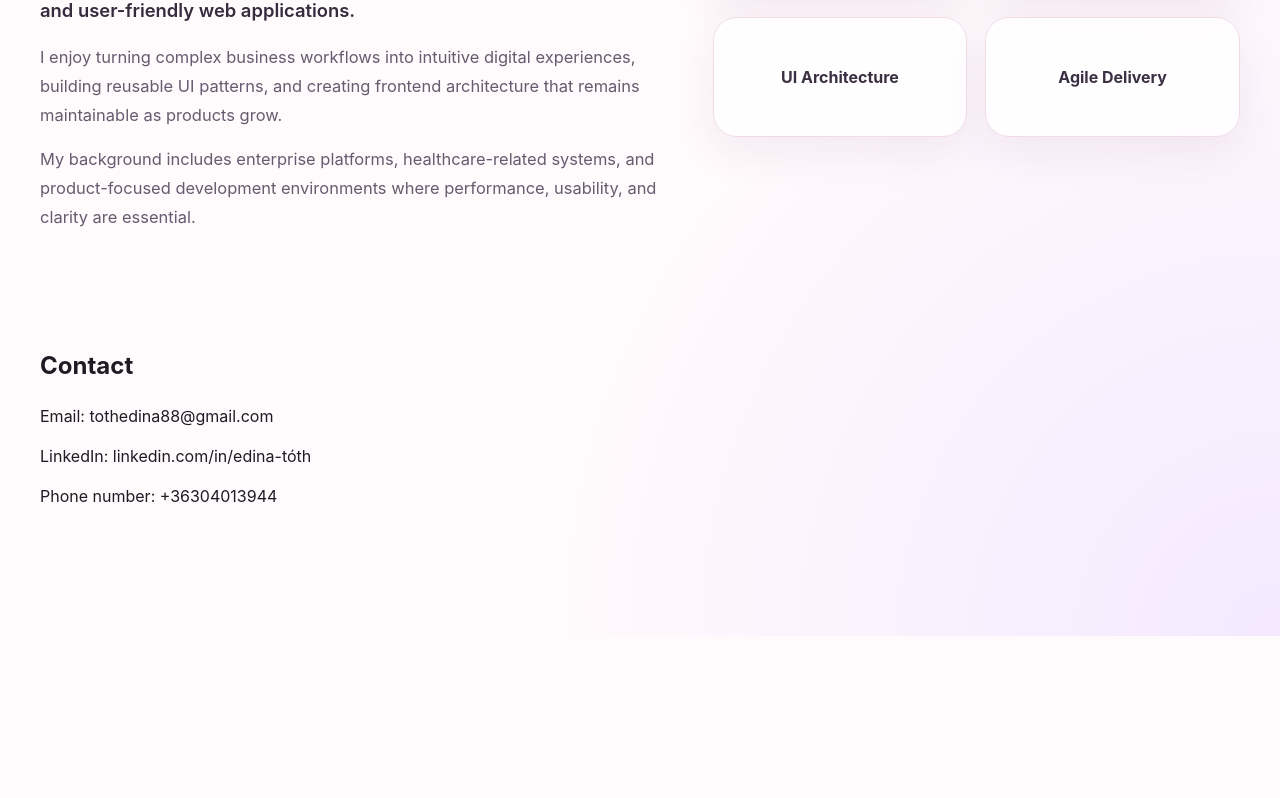
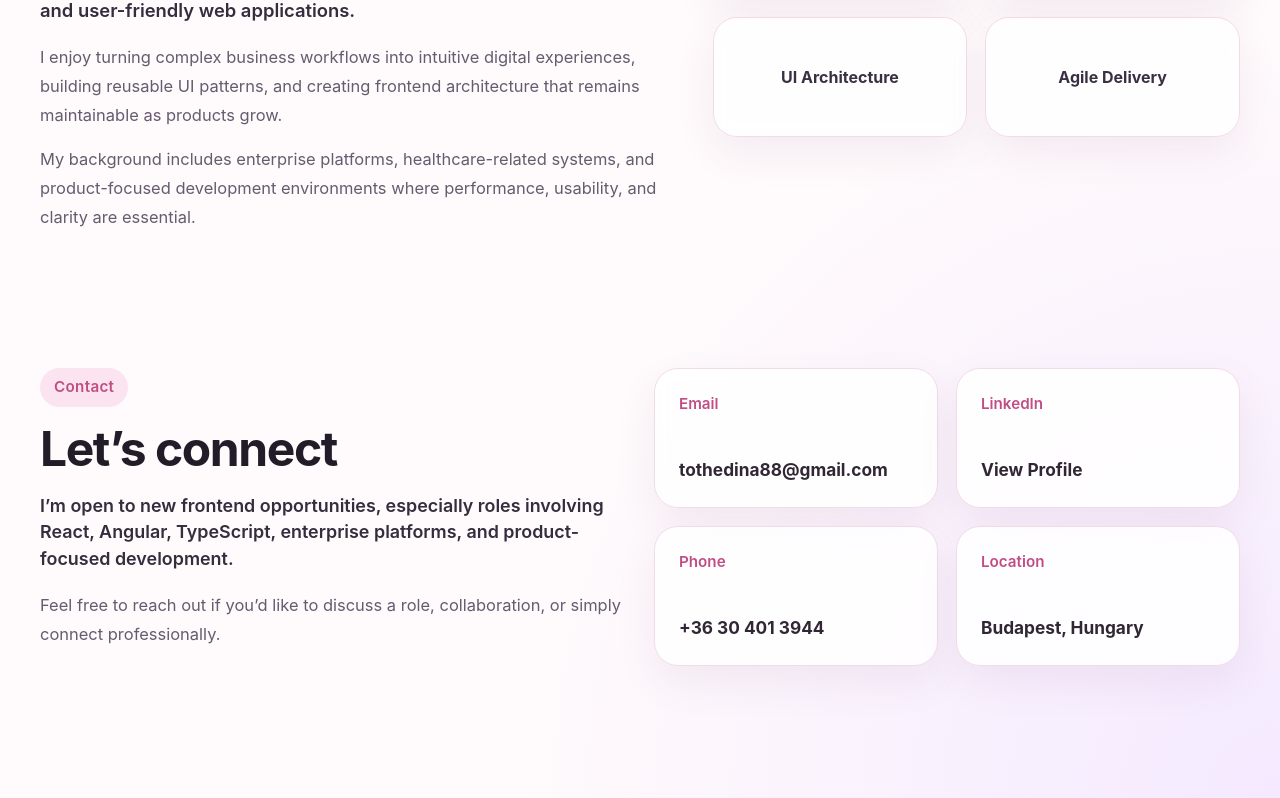
Before and after one commit to edinatoth/edina-portfolio, a React (Vite) app: page / in a window 1280 px wide. Shown: the part 2082-2880 px from the top of the page. Before the commit the page ends 2718 px from the top, so only its background shows below. Built offline with nearby package versions, Linux system fonts and the light colour scheme.

Commit message:
Upgrade contact section

```diff
--- a/src/App.tsx
+++ b/src/App.tsx
@@ -1,6 +1,7 @@
 import "./App.css";
 import heroImage from "./assets/edina_kep.png";
 import AboutSection from "./components/AboutSection";
+import ContactSection from "./components/ContactSection";
 import Navbar from "./components/Navbar";
 import ProjectsSection from "./components/ProjectsSection";
 
@@ -69,25 +70,8 @@ function App() {
 
       <main>
         <ProjectsSection />
-
         <AboutSection />
-
-        <section id="contact" style={{ maxWidth: "1200px", margin: "0 auto", padding: "40px 0 80px" }}>
-          <h2>Contact</h2>
-          <p>Email: tothedina88@gmail.com</p>
-          <p>
-            LinkedIn:{" "}
-            <a
-              className="contact-link"
-              href="https://www.linkedin.com/in/edina-t%C3%B3th-1679496b"
-              target="_blank"
-              rel="noopener noreferrer"
-            >
-              linkedin.com/in/edina-tóth
-            </a>
-          </p>
-          <p>Phone number: +36304013944</p>
-        </section>
+        <ContactSection />
       </main>
     </div>
   );
--- /dev/null
+++ b/src/components/ContactSection.css
@@ -0,0 +1,113 @@
+.contact {
+  max-width: 1200px;
+  margin: 0 auto;
+  padding: 80px 0 100px;
+  display: grid;
+  grid-template-columns: 1fr 1fr;
+  gap: 28px;
+  align-items: start;
+}
+
+.contact__content {
+  max-width: 680px;
+}
+
+.contact__eyebrow {
+  display: inline-block;
+  margin: 0 0 16px;
+  padding: 8px 14px;
+  border-radius: 999px;
+  background: #fbe4ef;
+  color: #c14d85;
+  font-size: 0.95rem;
+  font-weight: 600;
+  letter-spacing: 0.02em;
+}
+
+.contact__content h2 {
+  margin: 0 0 18px;
+  font-size: clamp(2rem, 4vw, 3rem);
+  line-height: 1.08;
+  letter-spacing: -0.03em;
+  color: #221b28;
+}
+
+.contact__lead {
+  margin: 0 0 18px;
+  font-size: 1.12rem;
+  font-weight: 600;
+  color: #352c3d;
+}
+
+.contact__text {
+  margin: 0;
+  color: #665b6f;
+  font-size: 1.03rem;
+  line-height: 1.75;
+}
+
+.contact__cards {
+  display: grid;
+  grid-template-columns: 1fr 1fr;
+  gap: 18px;
+}
+
+.contact-card {
+  min-height: 140px;
+  padding: 24px;
+  border-radius: 24px;
+  background: rgba(255, 255, 255, 0.85);
+  border: 1px solid #f1dbe7;
+  box-shadow: 0 16px 40px rgba(117, 67, 108, 0.08);
+  backdrop-filter: blur(8px);
+  display: flex;
+  flex-direction: column;
+  justify-content: space-between;
+  transition:
+    transform 0.22s ease,
+    box-shadow 0.22s ease,
+    border-color 0.22s ease;
+}
+
+a.contact-card {
+  text-decoration: none;
+}
+
+.contact-card:hover {
+  transform: translateY(-4px);
+  box-shadow: 0 24px 50px rgba(117, 67, 108, 0.14);
+  border-color: #e8bfd3;
+}
+
+.contact-card__label {
+  font-size: 0.95rem;
+  font-weight: 600;
+  color: #c14d85;
+}
+
+.contact-card__value {
+  font-size: 1.08rem;
+  font-weight: 700;
+  color: #312734;
+  word-break: break-word;
+}
+
+@media (max-width: 1100px) {
+  .contact {
+    grid-template-columns: 1fr;
+  }
+}
+
+@media (max-width: 760px) {
+  .contact {
+    padding: 56px 0 80px;
+  }
+
+  .contact__cards {
+    grid-template-columns: 1fr;
+  }
+
+  .contact-card {
+    min-height: 110px;
+  }
+}
--- /dev/null
+++ b/src/components/ContactSection.tsx
@@ -0,0 +1,52 @@
+import "./ContactSection.css";
+
+function ContactSection() {
+  return (
+    <section className="contact" id="contact">
+      <div className="contact__content">
+        <p className="contact__eyebrow">Contact</p>
+        <h2>Let’s connect</h2>
+
+        <p className="contact__lead">
+          I’m open to new frontend opportunities, especially roles involving
+          React, Angular, TypeScript, enterprise platforms, and product-focused
+          development.
+        </p>
+
+        <p className="contact__text">
+          Feel free to reach out if you’d like to discuss a role, collaboration,
+          or simply connect professionally.
+        </p>
+      </div>
+
+      <div className="contact__cards">
+        <a className="contact-card" href="mailto:tothedina88@gmail.com">
+          <span className="contact-card__label">Email</span>
+          <span className="contact-card__value">tothedina88@gmail.com</span>
+        </a>
+
+        <a
+          className="contact-card"
+          href="https://www.linkedin.com/in/edina-t%C3%B3th-1679496b"
+          target="_blank"
+          rel="noopener noreferrer"
+        >
+          <span className="contact-card__label">LinkedIn</span>
+          <span className="contact-card__value">View Profile</span>
+        </a>
+
+        <a className="contact-card" href="tel:+36304013944">
+          <span className="contact-card__label">Phone</span>
+          <span className="contact-card__value">+36 30 401 3944</span>
+        </a>
+
+        <div className="contact-card">
+          <span className="contact-card__label">Location</span>
+          <span className="contact-card__value">Budapest, Hungary</span>
+        </div>
+      </div>
+    </section>
+  );
+}
+
+export default ContactSection;
```
